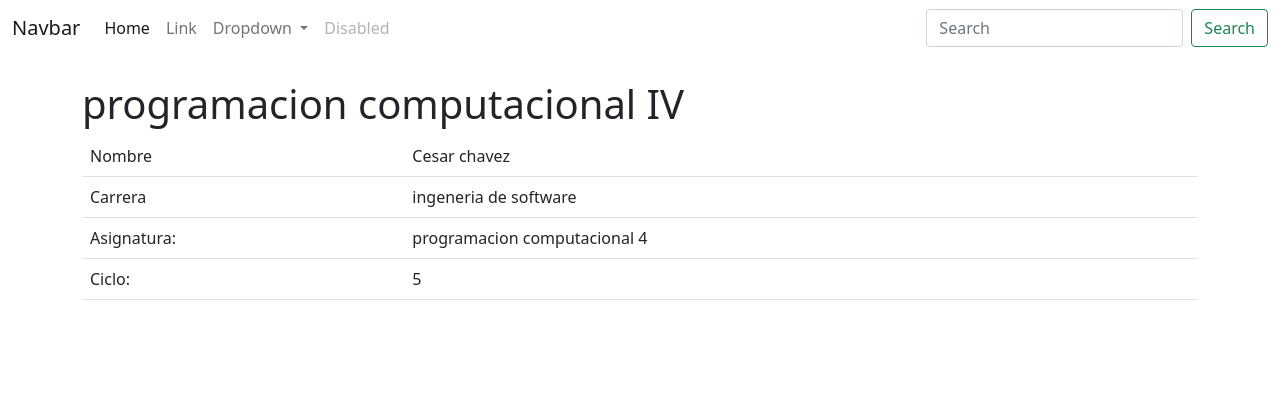
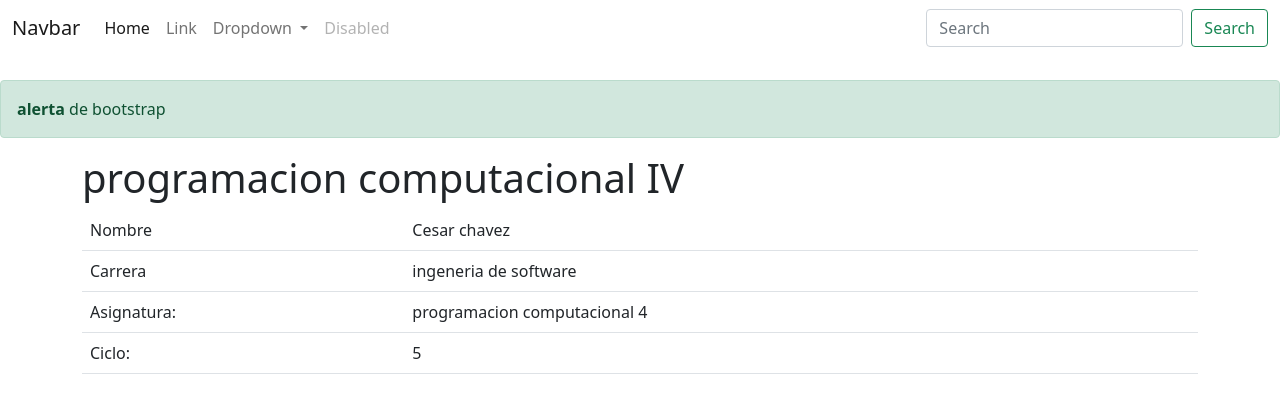
Before and after one commit to CesarAndreChavezHerrera/programacion_4, a plain HTML site: page p1/index.html in a window 1280 px wide. Drawn offline with nearby package versions, Linux system fonts and the light colour scheme.

Commit message:
añadir una alerta al index

```diff
--- a/p1/index.html
+++ b/p1/index.html
@@ -60,6 +60,12 @@
       </nav>
     </br>
 
+    <!-- agregar un titulo-->
+    <div class="alert alert-success">
+       <strong> alerta</strong> de bootstrap
+    </div>
+
+    <!--agregar una table-->
     <div class="container">
         <div class="row">
             <div class="col-sm">
```
